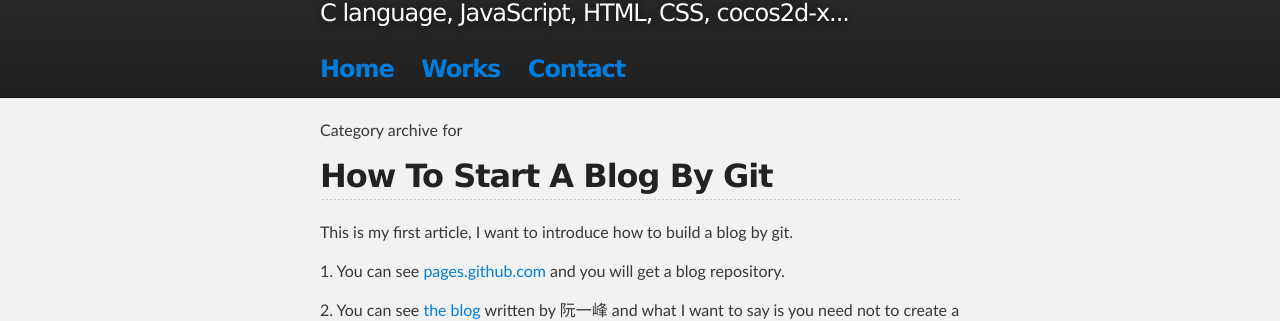
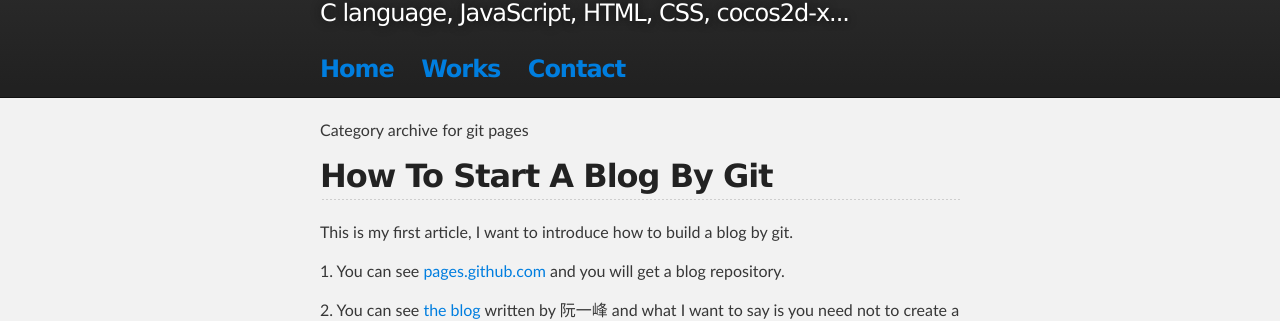
Before and after one commit to mycmessia/mycmessia.github.io, a Jekyll site: the page built from _posts/2014-06-27-How-to-start-a-blog-by-Git.html, in a window 1280 px wide. Shown: the part 164-485 px from the top of the page. Built offline with Jekyll 4.4.1, drawn with Linux system fonts in a browser that asks for light colours; comment, search, counter and statistics services are not loaded.

Commit message:
add category to my first article

```diff
--- a/_posts/2014-06-27-How-to-start-a-blog-by-Git.html
+++ b/_posts/2014-06-27-How-to-start-a-blog-by-Git.html
@@ -1,6 +1,7 @@
 ---
 layout: default
 titie: First Article How to build a blog by Git
+category: git pages
 ---
 
 <h2>{{ page.title }}</h2>
```
